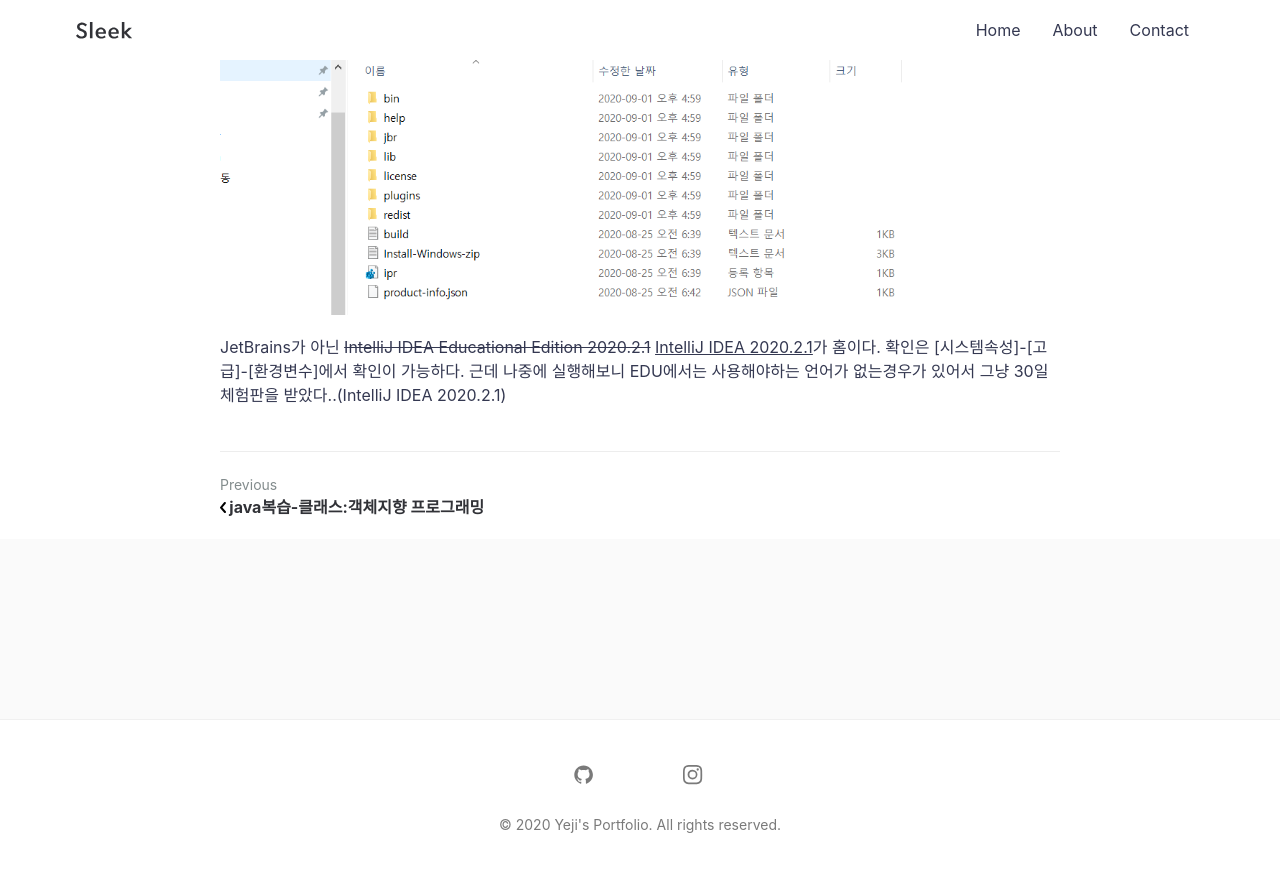
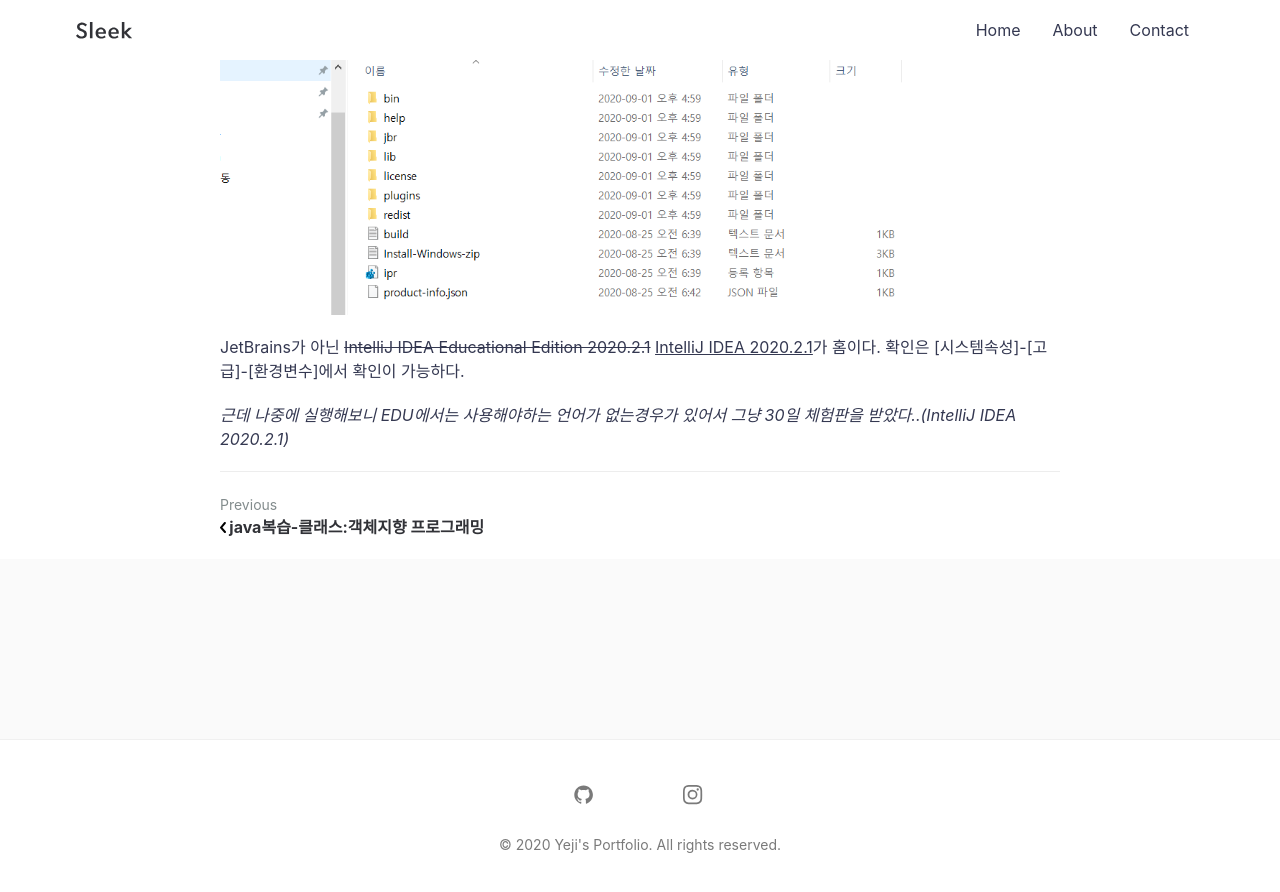
Before and after one commit to Yeji-Jang1210/Yeji-Jang1210.github.io, a Jekyll site: the page built from _posts/2020-09-01-JSP-study-first.md, in a window 1280 px wide and 900 px high, scrolled down 4958 px. Shown: the top 892 px of the window. Built offline with Jekyll 4.4.1, drawn with Linux system fonts in a browser that asks for light colours; comment, search, counter and statistics services are not loaded.

```diff
--- a/_posts/2020-09-01-JSP-study-first.md
+++ b/_posts/2020-09-01-JSP-study-first.md
@@ -56,7 +56,7 @@ JDK(Java Development Kit) LTS, IDE, Java Web Application Server개발환경 구
     압축을 푼 후, C드라이브나 D드라이브에 추가한다.
     *C드라이브는 보통 window에서 보호가 되어있으므로 D드라이브에 추가하는 것을 권한다.*
 
-    ![Image Alt 기본개발환경구축_7]({{"/assets/img/posting/Study_JSP_img/Study_JSP_post_1/기본개발환경구축_7.png"| relative_url}})
+    ![Image Alt 기본개발환경구축_7]({{"/assets/img/posting/Study_JSP_img/Study_JSP_post_1/HomeDirectory.png"| relative_url}})
 
 1. 마지막으로 재부팅을 해준다.
 <br>
@@ -73,5 +73,6 @@ JDK(Java Development Kit) LTS, IDE, Java Web Application Server개발환경 구
 ![Image Alt 기본개발환경구축_9]({{"/assets/img/posting/Study_JSP_img/Study_JSP_post_1/기본개발환경구축_9.png"| relative_url}})
 
 JetBrains가 아닌 ~~IntelliJ IDEA Educational Edition 2020.2.1~~ <u>IntelliJ IDEA 2020.2.1</u>가 홈이다. 확인은 [시스템속성]-[고급]-[환경변수]에서 확인이 가능하다.
-    근데 나중에 실행해보니 EDU에서는 사용해야하는 언어가 없는경우가 있어서 그냥 30일 체험판을 받았다..(IntelliJ IDEA 2020.2.1)
+
+*근데 나중에 실행해보니 EDU에서는 사용해야하는 언어가 없는경우가 있어서 그냥 30일 체험판을 받았다..(IntelliJ IDEA 2020.2.1)*
 <br>
```
Also changed, not shown: assets/img/posting/Study_JSP_img/Study_JSP_post_1/HomeDirectory.png (renamed from assets/img/posting/Study_JSP_img/Study_JSP_post_1/기본개발환경구축_7.PNG).
